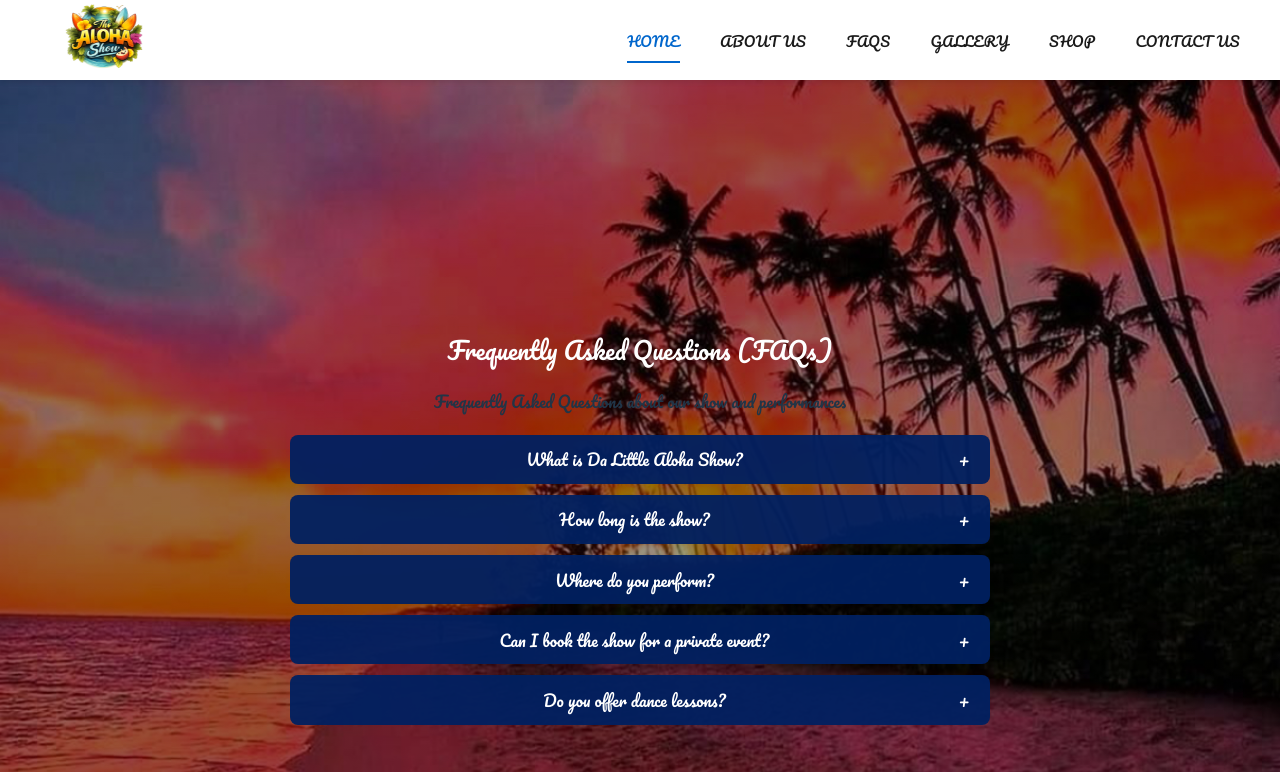
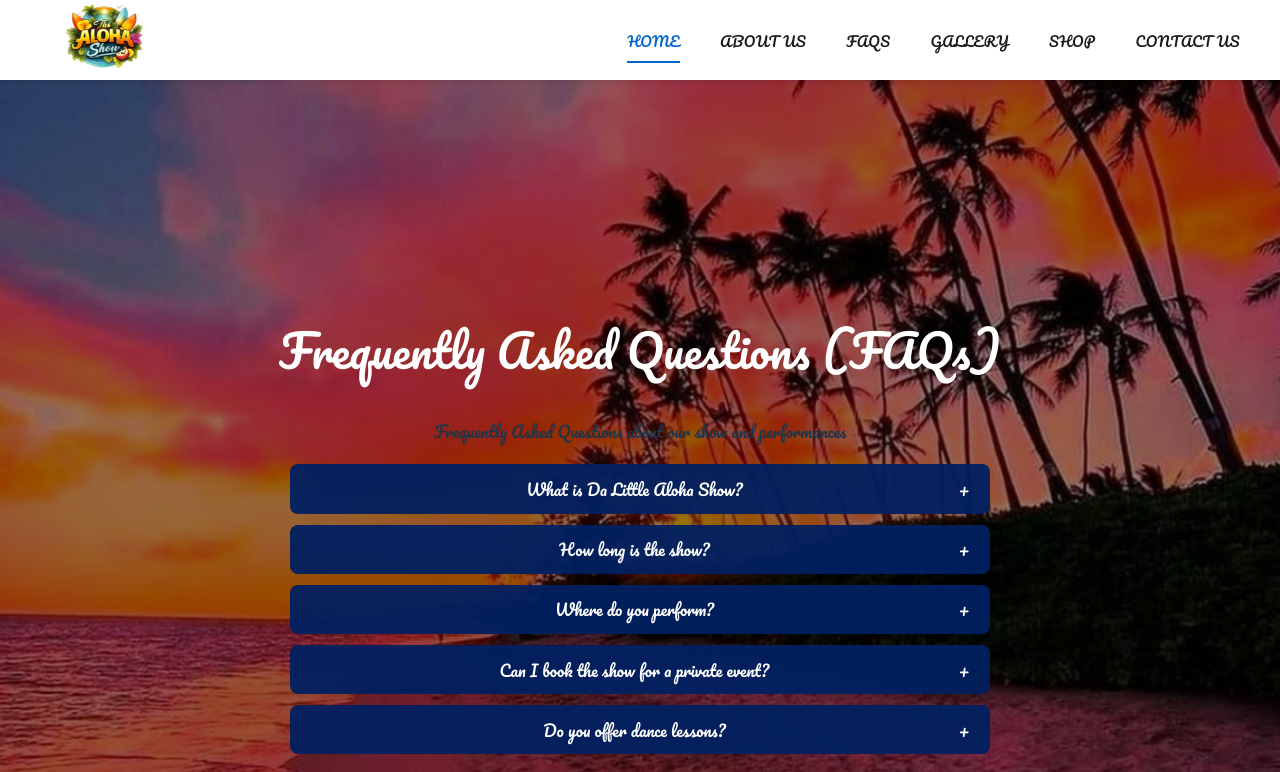
Before and after one commit to JohnPlamoottil/Da-Little-Aloha-Show-Merv-, a React (Vite) app in the folder web/: page /faqs in a window 1280 px wide. Shown: the top 772 px of the page. Built offline with nearby package versions, Linux system fonts and the light colour scheme.

Commit message:
Updated the FAQ title to match the About Us title size.

```diff
--- a/web/src/pages/FAQs.jsx
+++ b/web/src/pages/FAQs.jsx
@@ -47,7 +47,7 @@ function FAQs() {
       <div className="w-full max-w-5xl px-4 mx-auto">
         <h1
           className="font-bold mb-6 text-center"
-          style={{ color: "white", fontSize: "1.5em", padding: "5.5px" }}
+          style={{ color: "white", fontSize: "45px", padding: "5.5px" }}
         >
           Frequently Asked Questions (FAQs)
         </h1>
```
